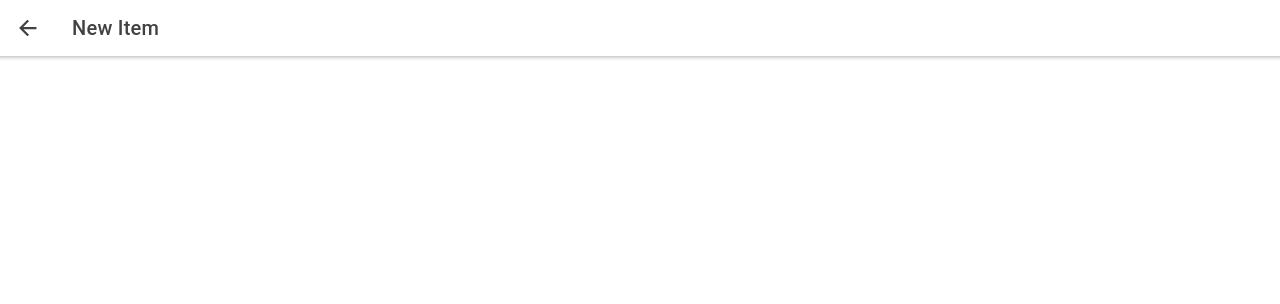
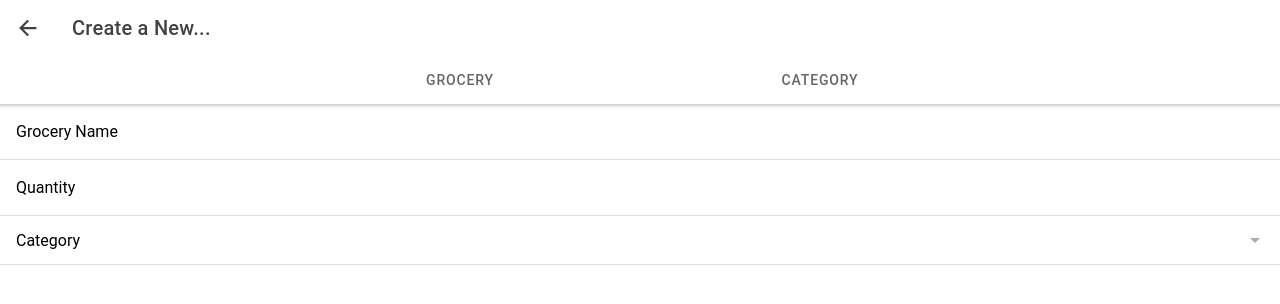
Before and after one commit to thegouge/Groceries, a React (Create React App) app: page /new in a window 1280 px wide. Shown: the top 304 px of the page. Built offline with nearby package versions, Linux system fonts and the light colour scheme; the HTML template or start-up script is replaced by a standard one.

Commit message:
started to make the "new item" form

```diff
--- a/src/components/category.tsx
+++ b/src/components/category.tsx
@@ -20,8 +20,7 @@ interface Props {
 }
 
 const Category: React.FC<Props> = ({category, checkItem, removing}) => {
-  const catItems = category.items.map((item: Item, index: number) => {
-    return (
+  const catItems = category.items.map((item: Item, index: number) => (
     <IonItem
       key={`${category.name}:${item.name}`}
       className={removing && item.isChecked ? "flying" : ""}>
@@ -35,8 +34,7 @@ const Category: React.FC<Props> = ({category, checkItem, removing}) => {
         <IonNote>{item.quantity}</IonNote>
       </IonLabel>
     </IonItem>
-    );
-  });
+  ));
 
   return (
     <IonCard>
--- /dev/null
+++ b/src/lib/data.ts
@@ -0,0 +1,32 @@
+export const testList = [
+  {
+    id: 0,
+    name: "Category Name",
+    items: [
+      {
+        id: 0,
+        name: "create Idea",
+        quantity: "run idea by Brandy",
+        isChecked: false,
+      },
+    ],
+  },
+  {
+    id: 1,
+    name: "Bulk Items",
+    items: [
+      {
+        id: 0,
+        name: "Rice",
+        quantity: "2lbs",
+        isChecked: false,
+      },
+      {
+        id: 1,
+        name: "Peanut Butter",
+        quantity: "All",
+        isChecked: false,
+      },
+    ],
+  },
+];
--- a/src/pages/Home.tsx
+++ b/src/pages/Home.tsx
@@ -14,40 +14,10 @@ import {add} from "ionicons/icons";
 import {RouteComponentProps} from "react-router";
 import {CategoryClass, Item} from "../lib/interfaces";
 import Category from "../components/category";
+import {testList} from "../lib/data";
 
 const Home: React.FC<RouteComponentProps> = (props) => {
-  const [catList, setCatList] = useState([
-    {
-      id: 0,
-      name: "Category Name",
-      items: [
-        {
-          id: 0,
-          name: "create Idea",
-          quantity: "run idea by Brandy",
-          isChecked: false,
-        },
-      ],
-    },
-    {
-      id: 1,
-      name: "Bulk Items",
-      items: [
-        {
-          id: 0,
-          name: "Rice",
-          quantity: "2lbs",
-          isChecked: false,
-        },
-        {
-          id: 1,
-          name: "Peanut Butter",
-          quantity: "All",
-          isChecked: false,
-        },
-      ],
-    },
-  ]);
+  const [catList, setCatList] = useState(testList);
 
   const [removing, setRemove] = useState(false);
 
--- a/src/pages/newItem.tsx
+++ b/src/pages/newItem.tsx
@@ -6,10 +6,57 @@ import {
   IonPage,
   IonTitle,
   IonToolbar,
+  IonSegment,
+  IonSegmentButton,
+  IonLabel,
+  IonItem,
+  IonInput,
+  IonSelect,
+  IonSelectOption,
 } from "@ionic/react";
-import React from "react";
+import React, {useState} from "react";
+import {CategoryClass} from "../lib/interfaces";
 
-const NewItem: React.FC = () => {
+import {testList} from "../lib/data";
+
+const NewItem: React.FC = (props) => {
+  const catList = testList;
+  const [isItem, setItem] = useState(true);
+  const [name, setName] = useState("");
+  const [quantity, setQuantity] = useState("");
+  const [catIndex, setCatIndex] = useState("");
+
+  let newForm;
+  if (isItem) {
+    const categoryOptions = catList.map((category) => (
+      <IonSelectOption key={category.name} value={category.id}>
+        {category.name}
+      </IonSelectOption>
+    ));
+    newForm = (
+      <form>
+        <IonItem>
+          <IonLabel position="floating">Grocery Name</IonLabel>
+          <IonInput></IonInput>
+        </IonItem>
+        <IonItem>
+          <IonLabel position="floating">Quantity</IonLabel>
+          <IonInput></IonInput>
+        </IonItem>
+        <IonItem>
+          <IonLabel>Category</IonLabel>
+          <IonSelect
+            interface="popover"
+            onIonChange={(e) => console.log(e.target)}>
+            {categoryOptions}
+            <IonSelectOption value="new">New Category</IonSelectOption>
+          </IonSelect>
+        </IonItem>
+      </form>
+    );
+  } else {
+  }
+
   return (
     <IonPage>
       <IonHeader>
@@ -17,10 +64,18 @@ const NewItem: React.FC = () => {
           <IonButtons slot="start">
             <IonBackButton defaultHref="/home" />
           </IonButtons>
-          <IonTitle>New Item</IonTitle>
+          <IonTitle>Create a New...</IonTitle>
         </IonToolbar>
+        <IonSegment onIonChange={(e) => setItem(!isItem)}>
+          <IonSegmentButton value="grocery" checked={isItem}>
+            <IonLabel>Grocery</IonLabel>
+          </IonSegmentButton>
+          <IonSegmentButton value="category" checked={!isItem}>
+            <IonLabel>Category</IonLabel>
+          </IonSegmentButton>
+        </IonSegment>
       </IonHeader>
-      <IonContent></IonContent>
+      <IonContent>{newForm}</IonContent>
     </IonPage>
   );
 };
```
Lines whose indentation alone changed are shown as unchanged.
